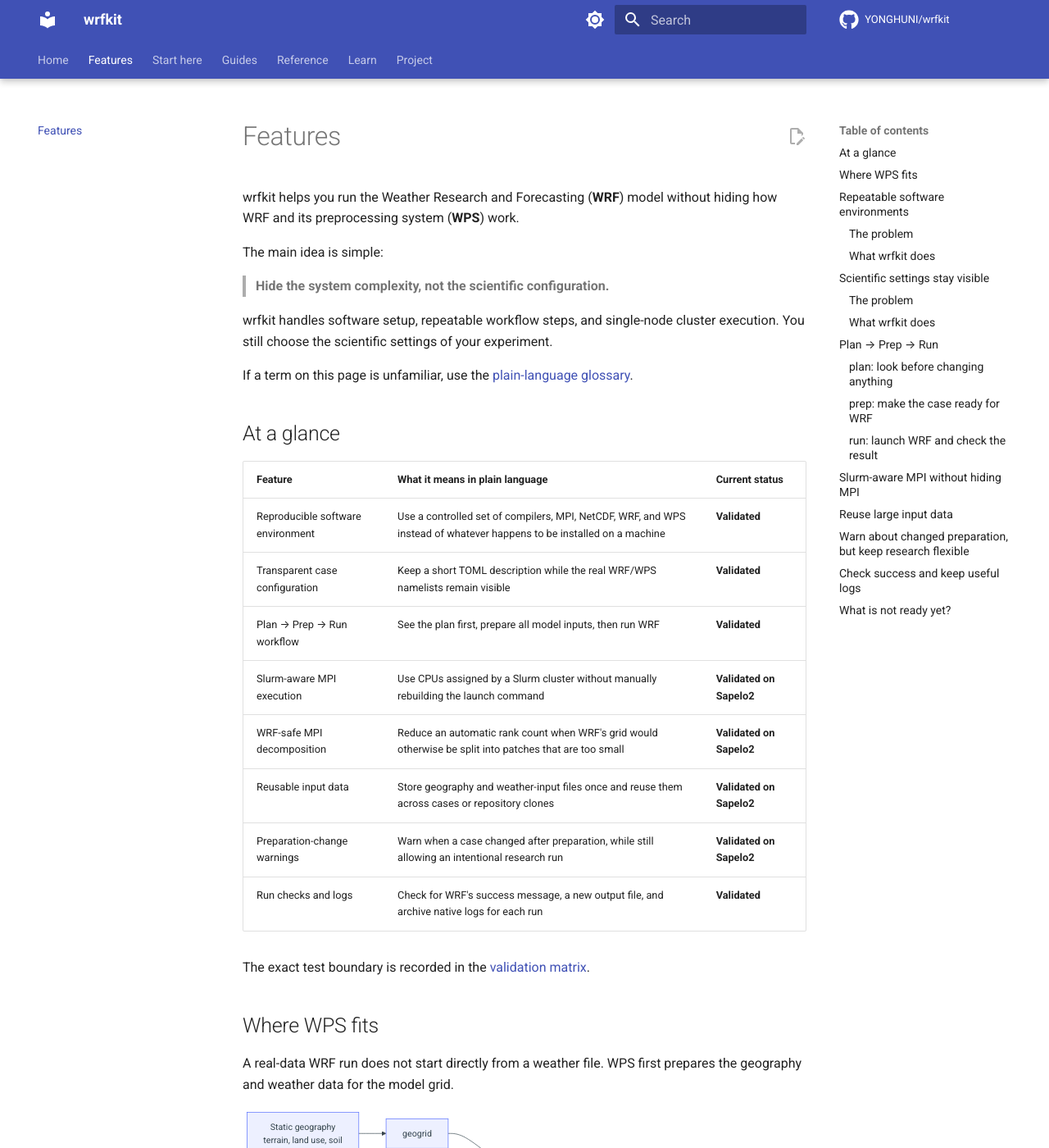
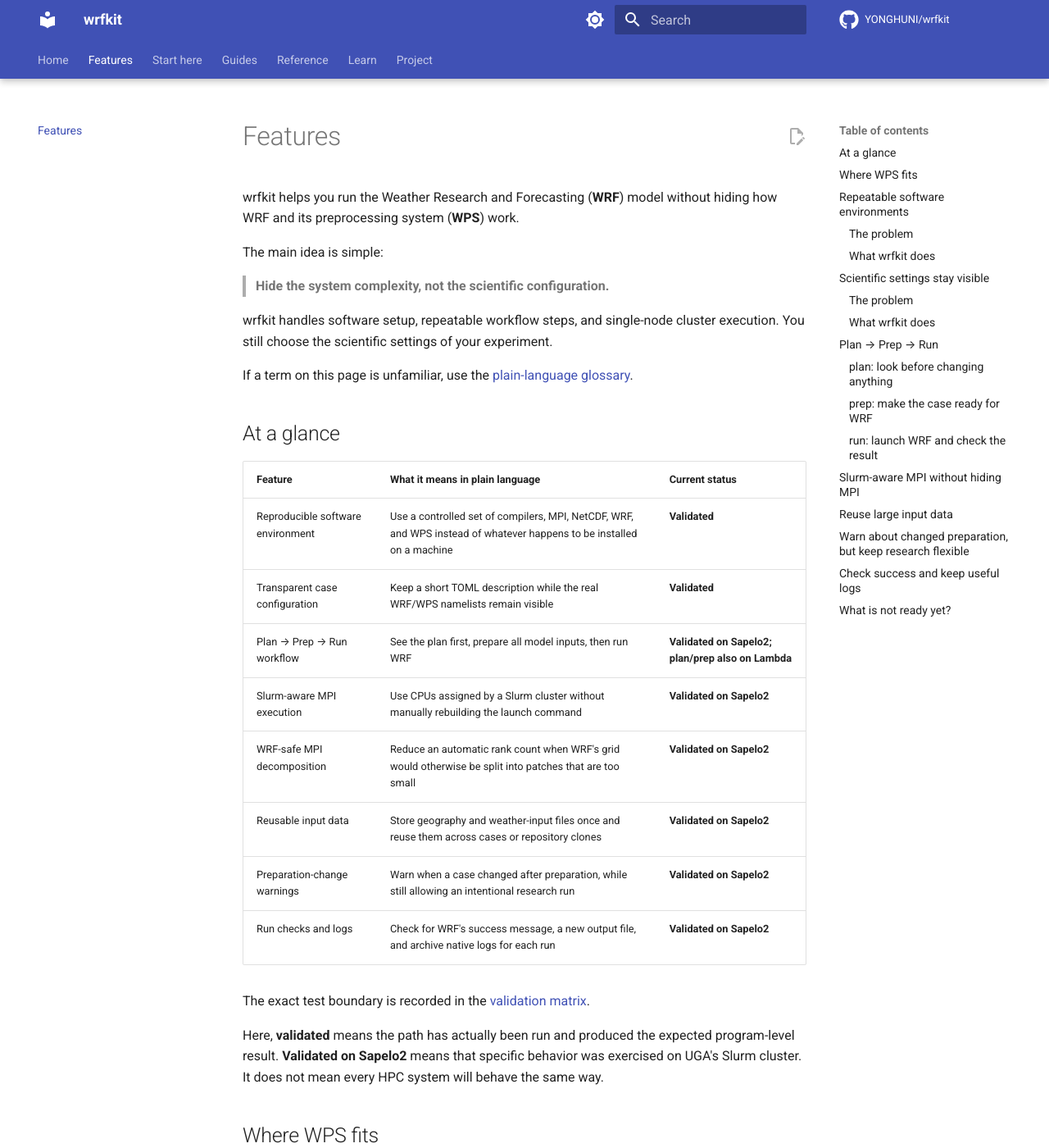
Before and after one commit to YONGHUNI/wrfkit, an MkDocs documentation site: the page built from docs/features.md, in a window 1280 px wide and 1400 px high. Shown: the whole window at 82% size. Built offline with MkDocs 1.6.1 and Material for MkDocs 9.7.7, drawn with Linux system fonts in a browser that asks for light colours; comment, search, counter and statistics services are not loaded.

Commit message:
docs: clarify feature validation labels

```diff
--- a/docs/features.md
+++ b/docs/features.md
@@ -19,15 +19,20 @@ If a term on this page is unfamiliar, use the
 | --- | --- | --- |
 | Reproducible software environment | Use a controlled set of compilers, MPI, NetCDF, WRF, and WPS instead of whatever happens to be installed on a machine | **Validated** |
 | Transparent case configuration | Keep a short TOML description while the real WRF/WPS namelists remain visible | **Validated** |
-| Plan → Prep → Run workflow | See the plan first, prepare all model inputs, then run WRF | **Validated** |
+| Plan → Prep → Run workflow | See the plan first, prepare all model inputs, then run WRF | **Validated on Sapelo2; plan/prep also on Lambda** |
 | Slurm-aware MPI execution | Use CPUs assigned by a Slurm cluster without manually rebuilding the launch command | **Validated on Sapelo2** |
 | WRF-safe MPI decomposition | Reduce an automatic rank count when WRF's grid would otherwise be split into patches that are too small | **Validated on Sapelo2** |
 | Reusable input data | Store geography and weather-input files once and reuse them across cases or repository clones | **Validated on Sapelo2** |
 | Preparation-change warnings | Warn when a case changed after preparation, while still allowing an intentional research run | **Validated on Sapelo2** |
-| Run checks and logs | Check for WRF's success message, a new output file, and archive native logs for each run | **Validated** |
+| Run checks and logs | Check for WRF's success message, a new output file, and archive native logs for each run | **Validated on Sapelo2** |
 
 The exact test boundary is recorded in the
 [validation matrix](validation.md).
+
+Here, **validated** means the path has actually been run and produced the
+expected program-level result. **Validated on Sapelo2** means that specific
+behavior was exercised on UGA's Slurm cluster. It does not mean every HPC
+system will behave the same way.
 
 ## Where WPS fits
 
```
